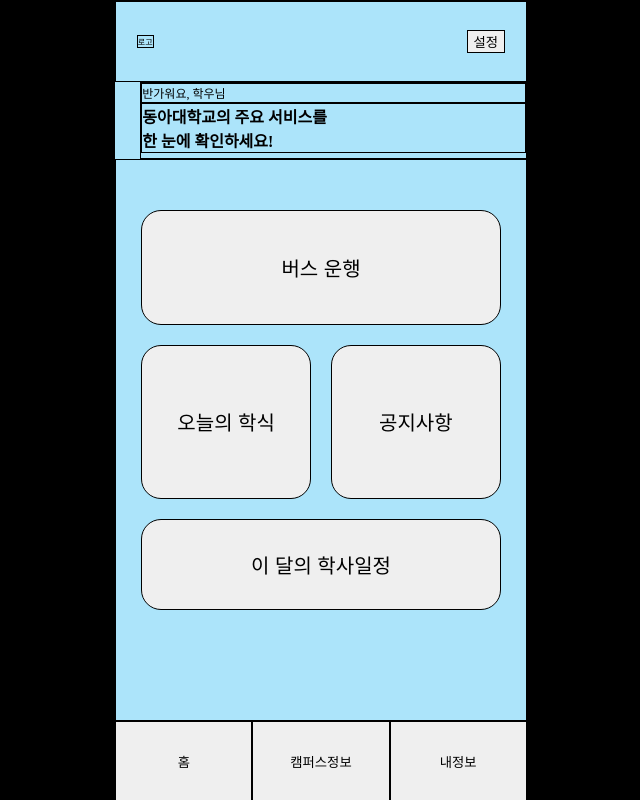
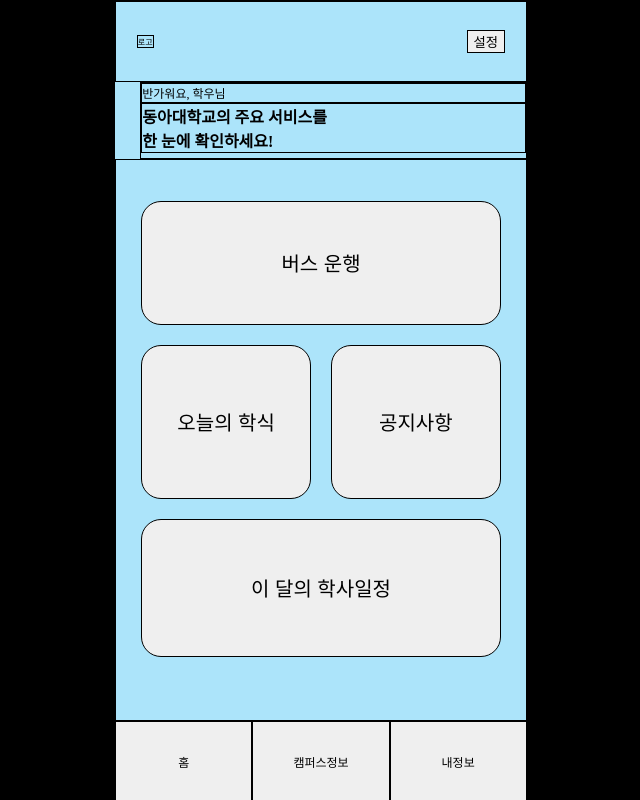
Before and after one commit to cheonaggwi/thisRef, a plain HTML site: page index.html in a window 1280 px wide. Shown: the whole page, without its empty margins (320-960 px from the left). Drawn offline with Linux system fonts and the light colour scheme.

Commit message:
화면 비율 맞춤 2

```diff
--- a/index.html
+++ b/index.html
@@ -3,7 +3,7 @@
     <meta charset="UTF-8">
     <title>thisRef</title>
     <link rel="stylesheet" href="style.css">
-    <script defer src="script.js"></script>
+    <script defer src="script.js?v=1"></script>
 </head>
 <body>
     <div id="outApp">
--- a/style.css
+++ b/style.css
@@ -93,7 +93,7 @@ body{
 
 #buttonAll #button_1 {
     grid-column: 1 / 3;
-    margin-top: 50px;
+    margin-top: 10%;
     margin-right: 25px;
     margin-left: 25px;
 }
@@ -108,7 +108,7 @@ body{
 
 #buttonAll #button_3 {
     grid-column: 1 / 3;
-    margin-bottom: 190px;
+    margin-bottom: 35%;
     margin-right: 25px;
     margin-left: 25px;
 }
@@ -128,6 +128,7 @@ body{
 }
 
 #underApp button {
+    font-size: 1.5rem;
     height: 100%;
     margin: 0;
 }
```
